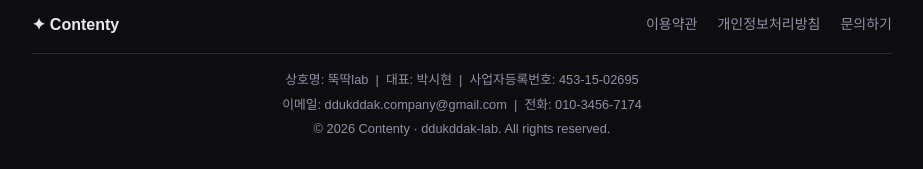
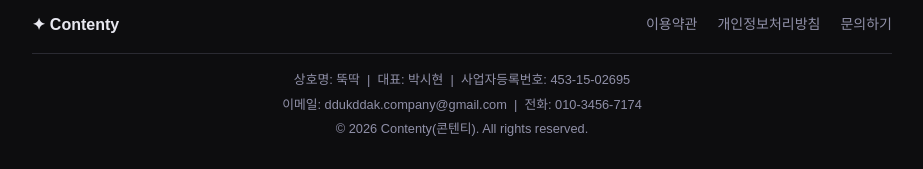
Before and after one commit to psh3456s2/contenty, a website: page public/pages/pricing.html in a window 1280 px wide. Shown: the part 1366-1535 px from the top of the page, without its empty margins (178-1101 px from the left). Drawn offline with nearby package versions, Linux system fonts and the light colour scheme.

Commit message:
Update pricing.html

```diff
--- a/public/pages/pricing.html
+++ b/public/pages/pricing.html
@@ -111,9 +111,9 @@
         </div>
       </div>
       <div class="footer-bottom">
-        <p>상호명: 뚝딱lab &nbsp;|&nbsp; 대표: 박시현 &nbsp;|&nbsp; 사업자등록번호: 453-15-02695</p>
+        <p>상호명: 뚝딱 &nbsp;|&nbsp; 대표: 박시현 &nbsp;|&nbsp; 사업자등록번호: 453-15-02695</p>
         <p>이메일: ddukddak.company@gmail.com &nbsp;|&nbsp; 전화: 010-3456-7174</p>
-        <p>© 2026 Contenty · ddukddak-lab. All rights reserved.</p>
+        <p>© 2026 Contenty(콘텐티). All rights reserved.</p>
       </div>
     </div>
   </footer>
```
